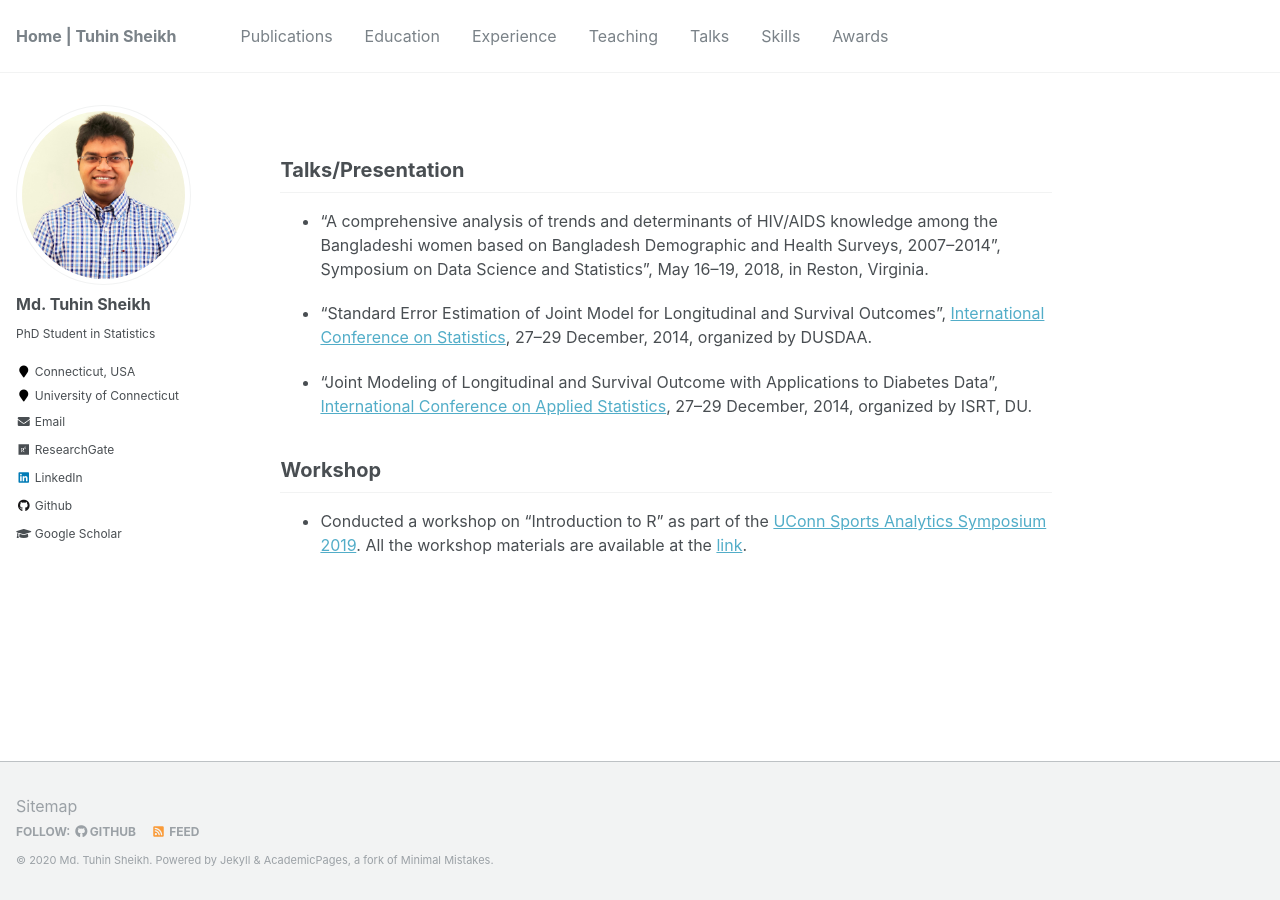
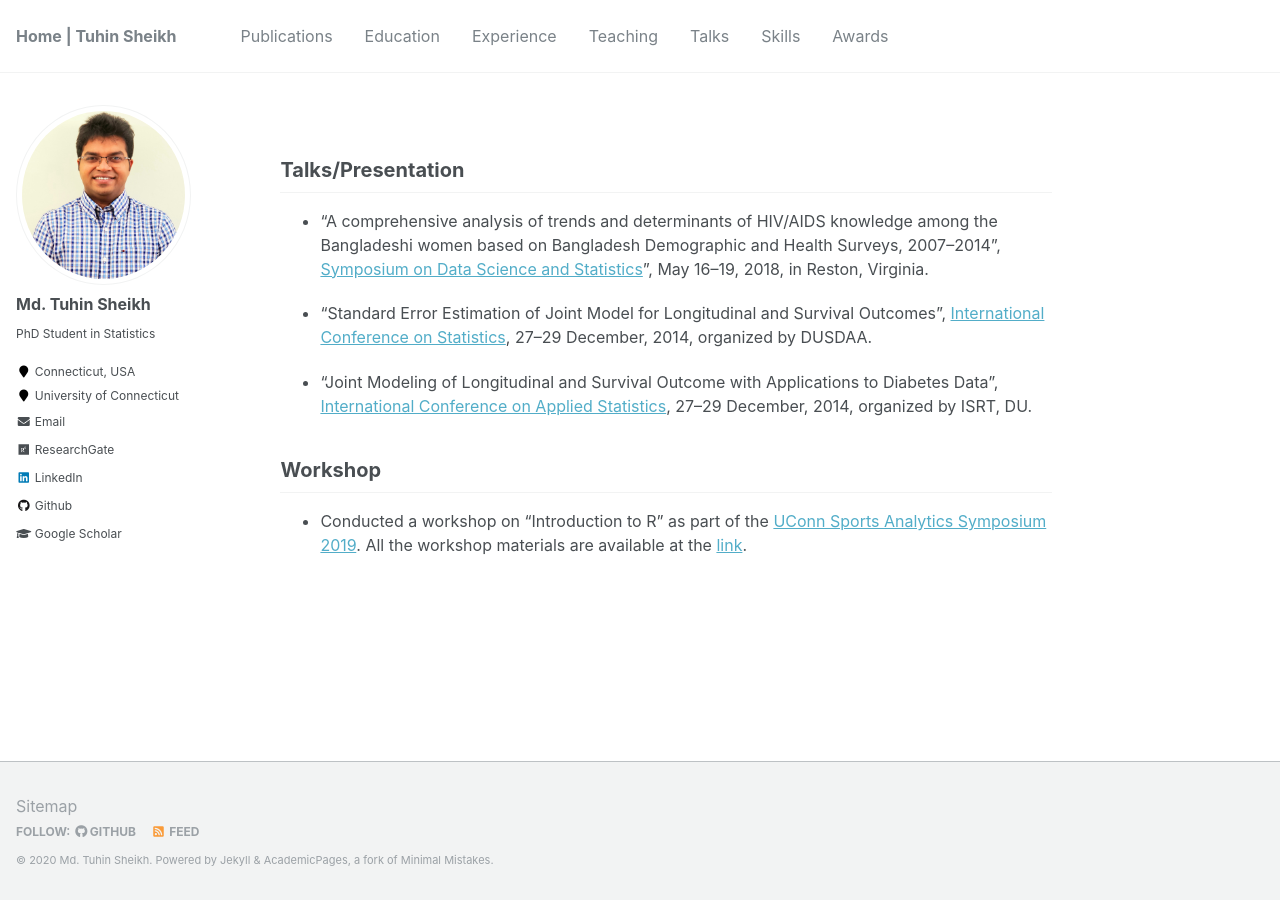
Before and after one commit to mdtuhinsheikh/mdtuhinsheikh.github.io, a Jekyll site: the page built from _pages/talks.md, in a window 1280 px wide. Built offline with Jekyll 4.4.1, drawn with Linux system fonts in a browser that asks for light colours; part of the change alters nothing that is shown.

```diff
--- a/_pages/talks.md
+++ b/_pages/talks.md
@@ -5,7 +5,7 @@ author_profile: true
 ---
 
 ## Talks/Presentation
-* "A comprehensive analysis of trends and determinants of HIV/AIDS knowledge among the Bangladeshi women based on Bangladesh Demographic and Health Surveys, 2007--2014", Symposium on Data Science and Statistics", May 16--19, 2018, in Reston, Virginia.
+* "A comprehensive analysis of trends and determinants of HIV/AIDS knowledge among the Bangladeshi women based on Bangladesh Demographic and Health Surveys, 2007--2014", [Symposium on Data Science and Statistics](https://ww2.amstat.org/meetings/sdss/2018/)", May 16--19, 2018, in Reston, Virginia.
 
 * "Standard Error Estimation of Joint Model for Longitudinal and Survival Outcomes", [International Conference on Statistics](https://sites.google.com/site/dusdaa10/conference2015/sponsors/youngaward), 27--29 December, 2014, organized by DUSDAA.
 
```
